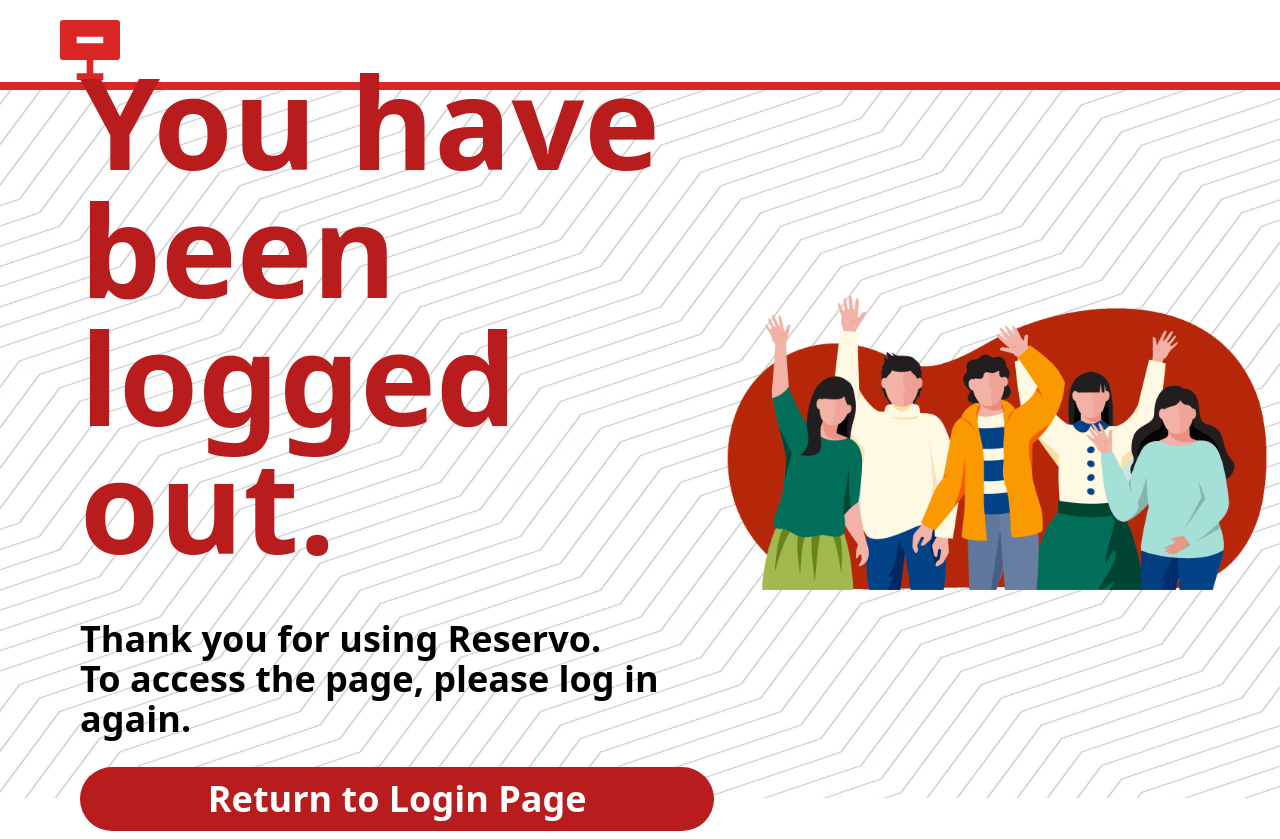
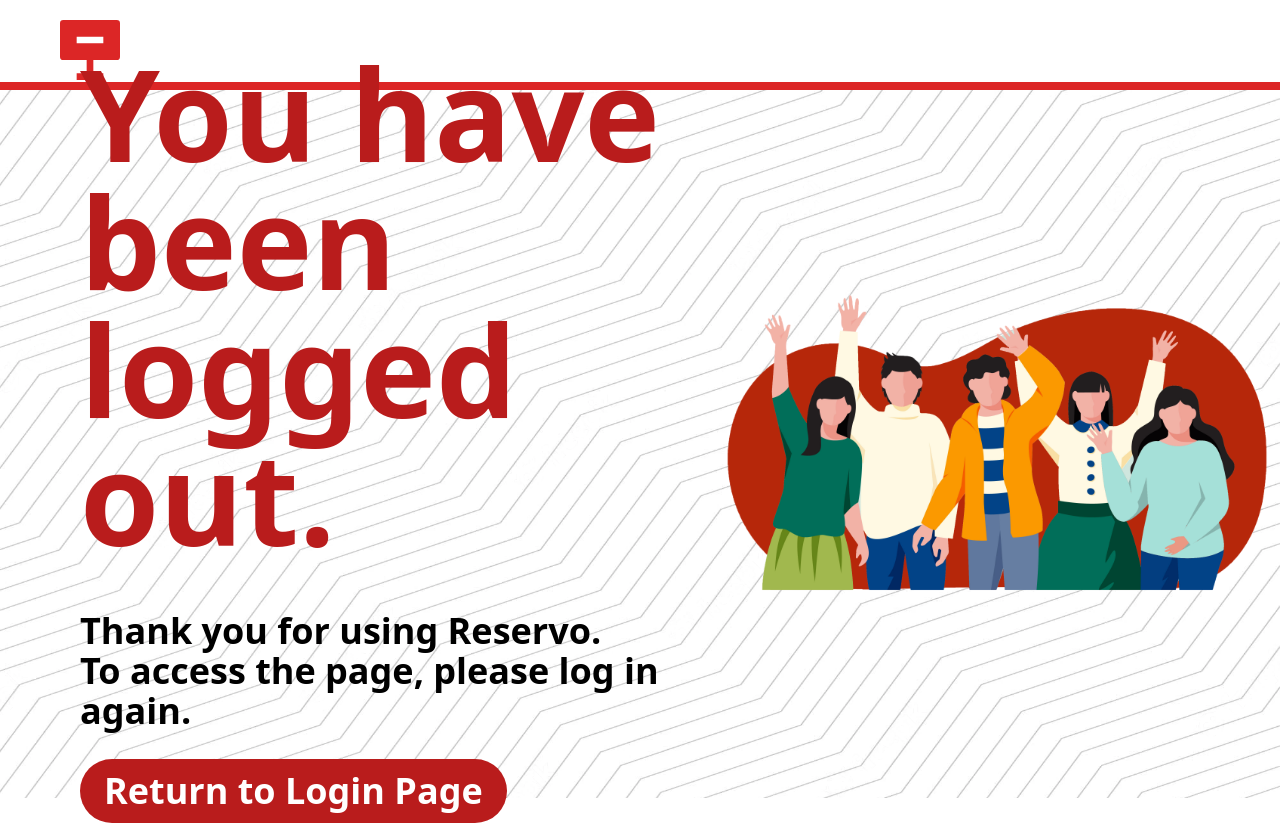
Before and after one commit to EXEcuted-tech/reservo-web, a React (Create React App) app in the folder client/: page /logout in a window 1280 px wide. Built offline with nearby package versions, Linux system fonts and the light colour scheme.

Commit message:
finished UI for logout page

```diff
--- a/client/src/pages/logoutPage.tsx
+++ b/client/src/pages/logoutPage.tsx
@@ -27,7 +27,9 @@
         <div className='flex flex-col'>
             <h1 className='font-extrabold text-9xl ml-20 text-red-700'>You have been logged out.</h1>
             <span className='font-semibold text-4xl ml-20 mt-[50px]'>Thank you for using Reservo.<br/>To access the page, please log in again.</span>
-            <Link to={'/uslogin'} className='bg-red-700 rounded-full text-center text-white text-4xl font-semibold py-3 px-6 mt-7 ml-20'>Return to Login Page</Link>
+          <div className='flex'>
+            <Link to={'/uslogin'} className='bg-red-700 rounded-full text-center text-white text-4xl font-semibold py-3 px-6 mt-7 ml-20 m-[1rem]'>Return to Login Page</Link>
+          </div>
         </div>
 
         <div>
```
